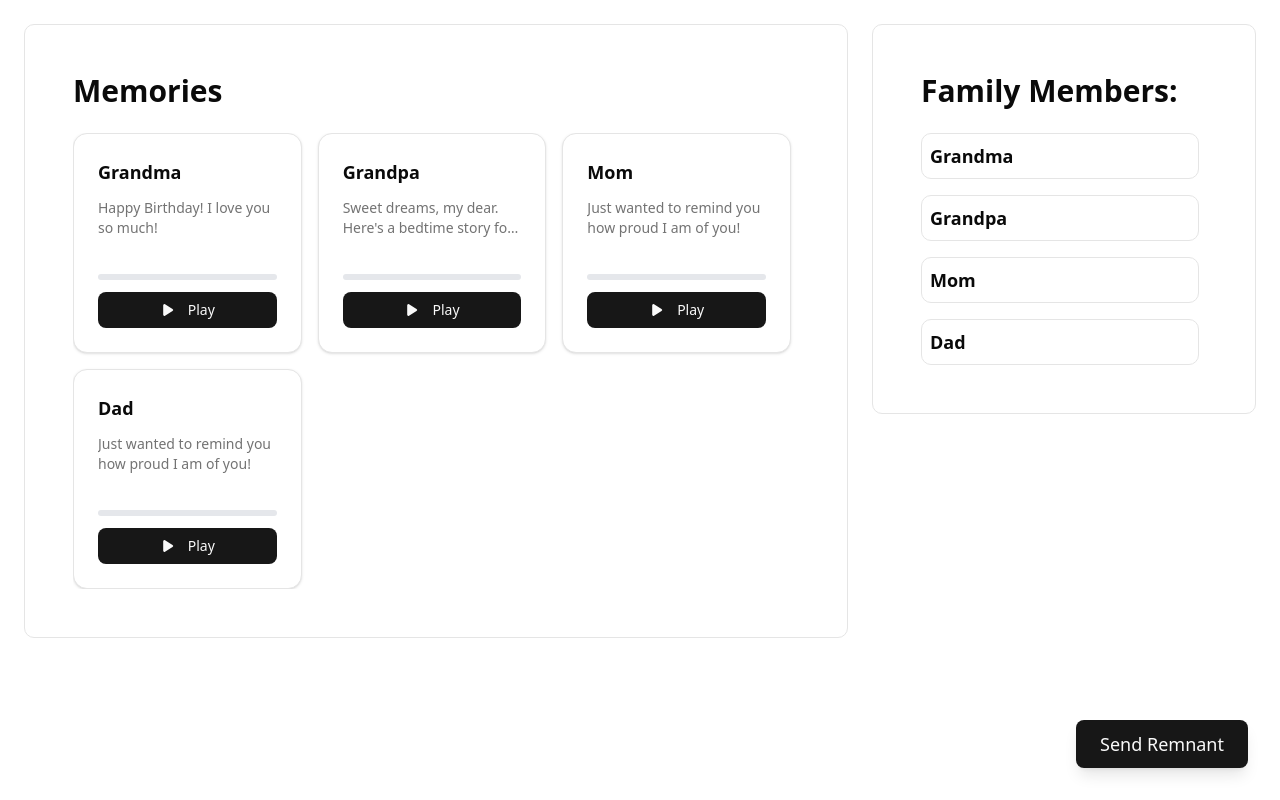
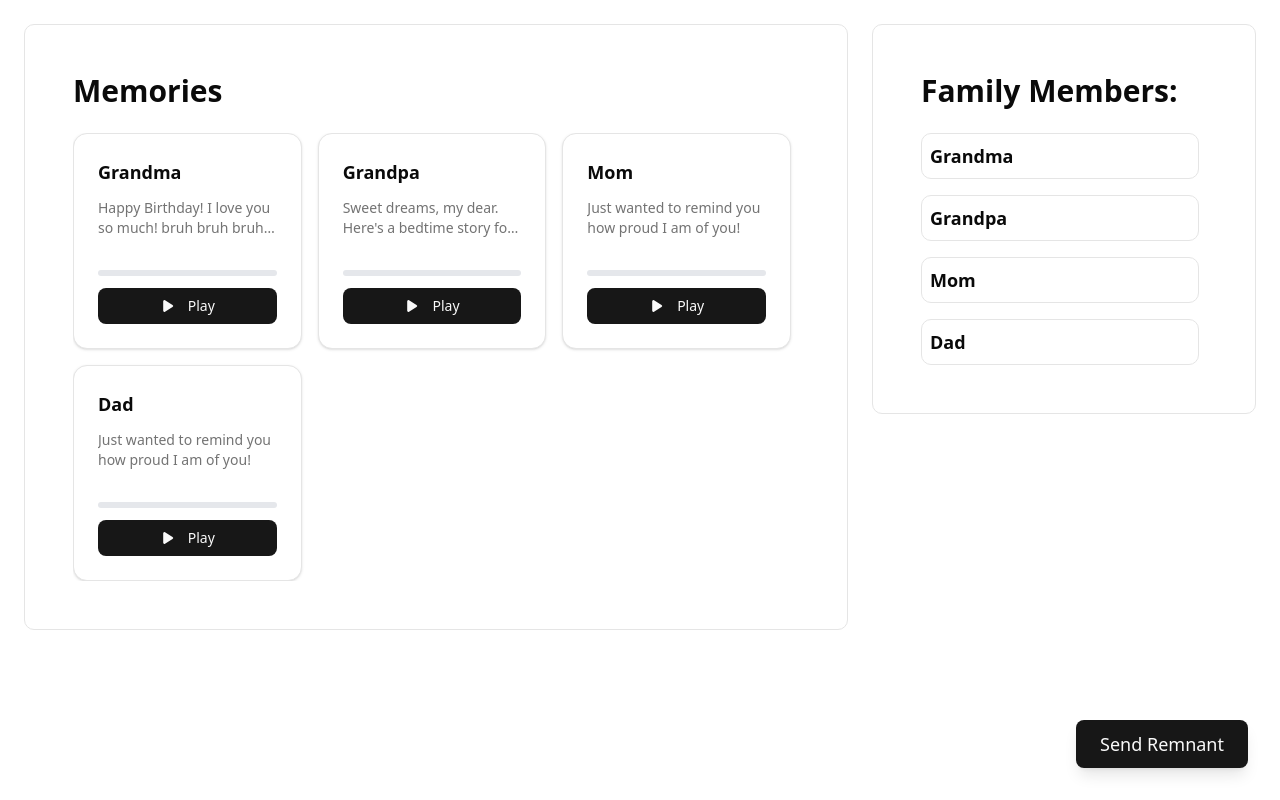
Before and after one commit to StanLeeEng/quackhacks-remnants, a Next.js app in the folder remnants/: page /dashboard in a window 1280 px wide. Built offline with nearby package versions, Linux system fonts and the light colour scheme.

Commit message:
Fixed tailwind styling on memory component

```diff
--- a/remnants/app/dashboard/page.tsx
+++ b/remnants/app/dashboard/page.tsx
@@ -15,7 +15,7 @@ export default function Dashboard() {
                 <div className="grid grid-cols-3 gap-4 overflow-y-auto max-h-[calc(100vh-12rem)] pr-2">
                     <Memory
                         personName="Grandma"
-                        message="Happy Birthday! I love you so much!"
+                        message="Happy Birthday! I love you so much! bruh bruh bruh bruh bruh"
                         audioUrl="/api/audio/123"
                     />
                     <Memory
--- a/remnants/app/generate/page.tsx
+++ b/remnants/app/generate/page.tsx
@@ -2,7 +2,7 @@
 
 import { useEffect, useState } from "react";
 import { Navbar } from "@/components/navbar";
-import MessageGenerator from "@/components/messageGenerator"
+import MessageGenerator from "@/components/MessageGenerator"
 
 export default function GeneratePage() {
     const [userData, setUserData] = useState<{ voiceId: string; name: string } | null>(null);
--- a/remnants/components/memory.tsx
+++ b/remnants/components/memory.tsx
@@ -58,7 +58,7 @@ export default function Memory({ personName, message, audioUrl }: MemoryProps) {
 
   return (
     <Card className="w-full max-w-sm">
-      <CardHeader className="pb-3">
+      <CardHeader className="pb-3 h-[88px]">
         <CardTitle className="text-lg">{personName}</CardTitle>
         <CardDescription className="text-sm mt-1 line-clamp-2">
           {message}
```
